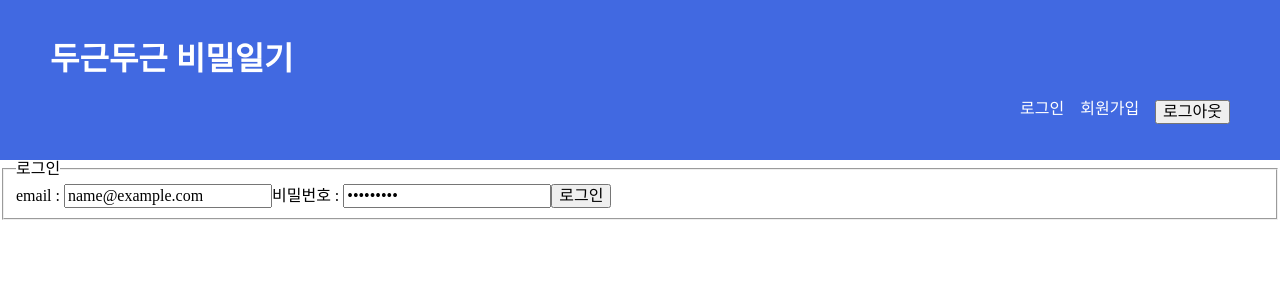
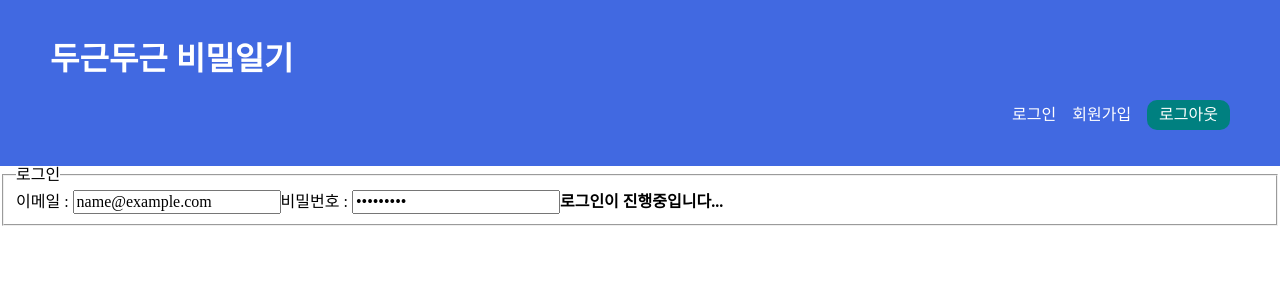
Before and after one commit to sjkymy/my-diary, a React (Create React App) app in the folder my-app/: page /login in a window 1280 px wide. Both pictures are taken after typing "name@example.com", "Sample123" into the empty fields and a click on the button "로그인". Shown: the top 300 px of the page. Built offline with nearby package versions, Linux system fonts and the light colour scheme; no server answers.

Commit message:
로그인 로딩 중 기능 구현

```diff
--- a/my-app/package.json
+++ b/my-app/package.json
@@ -11,7 +11,7 @@
     "normalize.css": "^8.0.1",
     "react": "^18.2.0",
     "react-dom": "^18.2.0",
-    "react-router-dom": "^6.8.1",
+    "react-router-dom": "^6.8.0",
     "react-scripts": "5.0.1",
     "web-vitals": "^2.1.4"
   },
--- a/my-app/src/components/nav.module.css
+++ b/my-app/src/components/nav.module.css
@@ -12,9 +12,19 @@
     justify-content: right;
     gap: 16px;
     list-style: none;
+    align-items: center;
 }
 
 .nav a {
     text-decoration: none;
     color: #fff;
 }
+
+.nav button {
+    padding: 6px 12px;
+    border-radius: 10px;
+    background-color: teal;
+    border: none;
+    color: white;
+    cursor: pointer;
+}
--- a/my-app/src/hooks/useLogin.jsx
+++ b/my-app/src/hooks/useLogin.jsx
@@ -23,11 +23,10 @@ export default function useLogin() {
 
                 setError(null);
                 setIsPending(false);
-
                 dispatch({type: "login", payload: user});
 
                 if (!user) {
-                    throw new Error("로그인 실패")
+                    throw new Error("로그인에 실패했습니다.")
                 };
             })
             .catch((error) => {
--- a/my-app/src/index.js
+++ b/my-app/src/index.js
@@ -1,5 +1,4 @@
 import React from "react";
-// import ReactDOM from 'react-dom'; //구버전
 import { createRoot } from "react-dom/client";
 import App from "./App";
 import "normalize.css"
--- a/my-app/src/pages/login/Login.jsx
+++ b/my-app/src/pages/login/Login.jsx
@@ -24,13 +24,15 @@ export default function Login() {
     <form className={styles.login_form} onSubmit={handleSubmit}>
       <fieldset>
         <legend>로그인</legend>
-        <label htmlFor="myEmail">email : </label>
+        <label htmlFor="myEmail">이메일 : </label>
         <input type="email" id="myEmail" value={email} onChange={handleData} required/>
 
         <label htmlFor="myPw">비밀번호 : </label>
         <input type="password" id="myPw" value={password} onChange={handleData} required/>
 
-        <button>로그인</button>
+        {!isPending && <button type="submit" className={styles.btn}>로그인</button>}
+        {isPending && <strong>로그인이 진행중입니다...</strong>}
+        {error && <strong>{error}</strong>}
       </fieldset>
     </form>
   )
```
Also changed, not shown: 1 other file (tests, documents, lock files or other folders).
